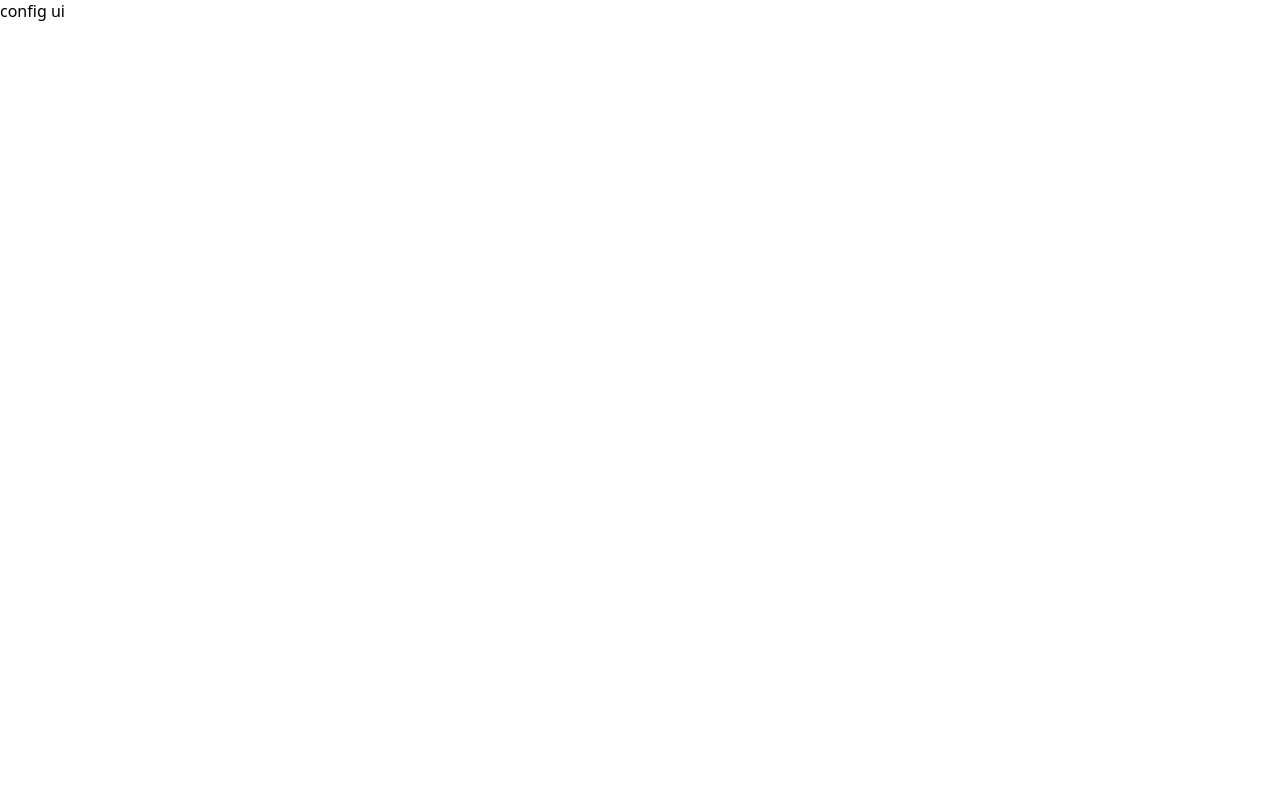
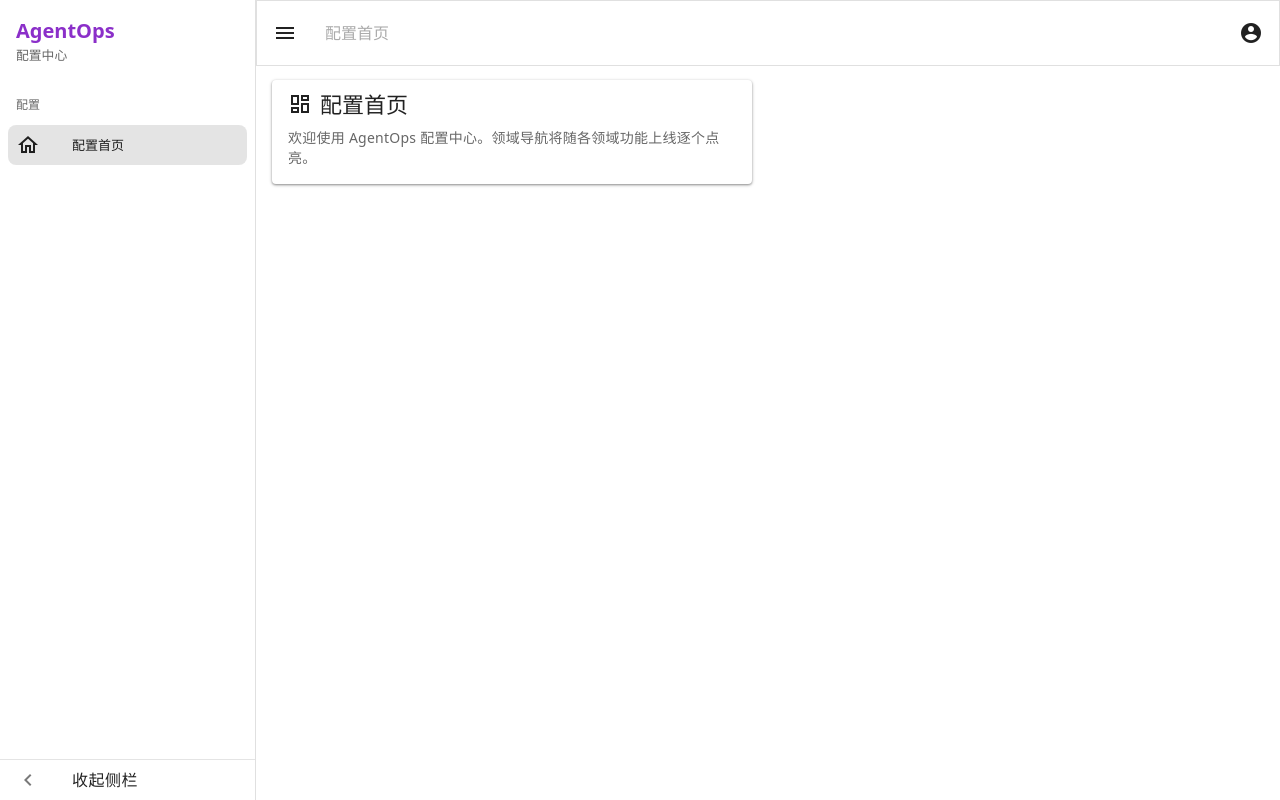
Before and after one commit to solo-xuhonglin/agent-ops, a Vue app in the folder web/: page / in a window 1280 px wide. Built offline with nearby package versions, Linux system fonts and the light colour scheme.

Commit message:
feat(web): app layout shell with purple theme

```diff
--- a/web/src/App.vue
+++ b/web/src/App.vue
@@ -1,5 +1,7 @@
 <script setup lang="ts"></script>
 
 <template>
-  <div class="placeholder">config ui</div>
+  <v-app>
+    <router-view />
+  </v-app>
 </template>
--- /dev/null
+++ b/web/src/layouts/AppLayout.vue
@@ -0,0 +1,60 @@
+<script setup lang="ts">
+import { ref } from 'vue'
+import { useRoute } from 'vue-router'
+
+const drawer = ref(true)
+const route = useRoute()
+</script>
+
+<template>
+  <v-navigation-drawer v-model="drawer">
+    <div class="brand ma-4">
+      <div class="brand-name">AgentOps</div>
+      <div class="brand-sub text-medium-emphasis">配置中心</div>
+    </div>
+
+    <v-list nav density="compact">
+      <v-list-subheader>配置</v-list-subheader>
+      <v-list-item
+        prepend-icon="mdi-home-outline"
+        title="配置首页"
+        :to="{ name: 'home' }"
+        rounded="lg"
+      />
+    </v-list>
+
+    <template #append>
+      <v-divider />
+      <v-list-item
+        :prepend-icon="drawer ? 'mdi-chevron-left' : 'mdi-chevron-right'"
+        :title="drawer ? '收起侧栏' : undefined"
+        @click="drawer = !drawer"
+      />
+    </template>
+  </v-navigation-drawer>
+
+  <v-app-bar flat border>
+    <v-app-bar-nav-icon @click="drawer = !drawer" />
+    <v-breadcrumbs :items="[String(route.meta.title ?? '')]" />
+    <v-spacer />
+    <v-btn icon="mdi-account-circle" />
+  </v-app-bar>
+
+  <v-main>
+    <v-container fluid>
+      <router-view />
+    </v-container>
+  </v-main>
+</template>
+
+<style scoped>
+.brand-name {
+  font-size: 1.25rem;
+  font-weight: 600;
+  color: rgb(var(--v-theme-primary));
+}
+
+.brand-sub {
+  font-size: 0.8rem;
+}
+</style>
--- a/web/src/main.ts
+++ b/web/src/main.ts
@@ -2,6 +2,8 @@ import '@mdi/font/css/materialdesignicons.css'
 import { createApp } from 'vue'
 
 import App from './App.vue'
+import vuetify from './plugins/vuetify'
+import router from './router'
 import './style.css'
 
-createApp(App).mount('#app')
+createApp(App).use(vuetify).use(router).mount('#app')
--- /dev/null
+++ b/web/src/pages/HomePage.vue
@@ -0,0 +1,9 @@
+<script setup lang="ts"></script>
+
+<template>
+  <v-card max-width="480" prepend-icon="mdi-view-dashboard-outline" title="配置首页">
+    <v-card-text class="text-medium-emphasis">
+      欢迎使用 AgentOps 配置中心。领域导航将随各领域功能上线逐个点亮。
+    </v-card-text>
+  </v-card>
+</template>
--- /dev/null
+++ b/web/src/plugins/vuetify.ts
@@ -0,0 +1,18 @@
+import 'vuetify/styles'
+import { aliases, mdi } from 'vuetify/iconsets/mdi'
+import { createVuetify } from 'vuetify'
+
+export default createVuetify({
+  icons: { defaultSet: 'mdi', aliases, sets: { mdi } },
+  theme: {
+    defaultTheme: 'light',
+    themes: {
+      light: {
+        colors: {
+          primary: '#8B2FC9',
+          secondary: '#C03FD8',
+        },
+      },
+    },
+  },
+})
--- /dev/null
+++ b/web/src/router/index.ts
@@ -0,0 +1,19 @@
+import { createRouter, createWebHistory } from 'vue-router'
+
+import AppLayout from '../layouts/AppLayout.vue'
+import HomePage from '../pages/HomePage.vue'
+
+const router = createRouter({
+  history: createWebHistory(),
+  routes: [
+    {
+      path: '/',
+      component: AppLayout,
+      children: [
+        { path: '', name: 'home', component: HomePage, meta: { title: '配置首页' } },
+      ],
+    },
+  ],
+})
+
+export default router
```
